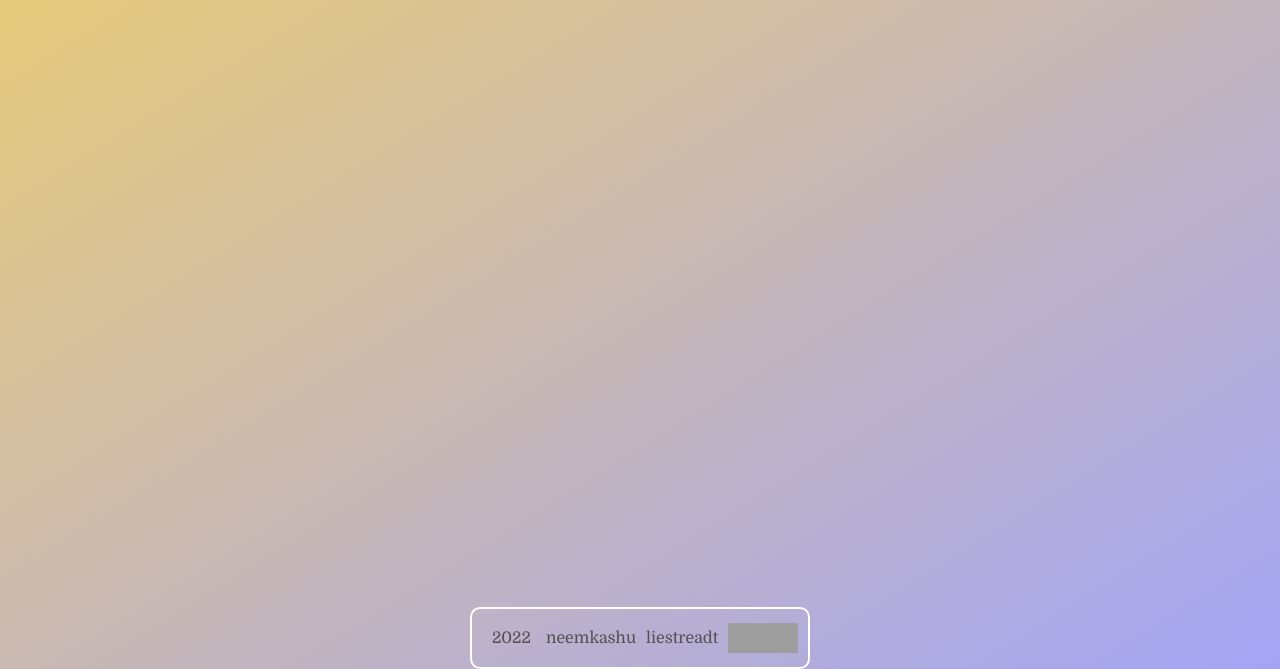
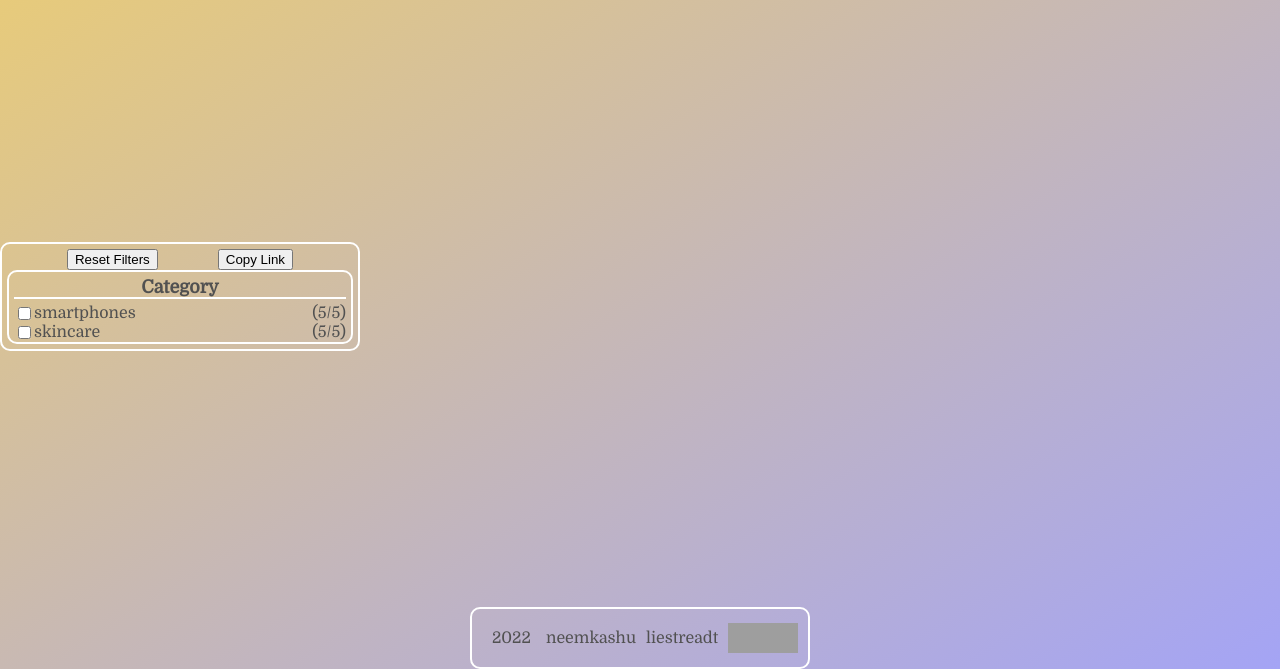
Before and after one commit to liestreadt/online-store, a website built with webpack: page src/side-filter/index.html in a window 1280 px wide. Shown: the part 131-800 px from the top of the page. Built offline with nearby package versions, Linux system fonts and the light colour scheme; grey boxes are pictures that could not be loaded.

Commit message:
feat: add category filter template

```diff
--- a/src/sass/abstracts/_constants.scss
+++ b/src/sass/abstracts/_constants.scss
@@ -16,6 +16,9 @@ $padding-small: 1rem;
 $margin-tiny: 0.5rem;
 $margin-medium: 2rem;
 
+$width-small: 360px;
+$width-medium: 500px;
+
 
 $border: 2px solid $color-primary-light;
 $border-small: 1px solid #FAEBD7;
--- a/src/side-filter/index.html
+++ b/src/side-filter/index.html
@@ -26,6 +26,56 @@
         </header>
 
             <section class="side-filter">
+                <div class="side-filter__control-buttons">
+                    <button class="side-filter__reset">
+                        Reset Filters
+                    </button>
+                    <button class="side-filter__copy">
+                        Copy Link
+                    </button>
+                </div>
+                <div class="side-filter__category">
+                    <h2 class="side-filter__filter-header">
+                        Category
+                    </h2>
+                    <div class="category-item">
+                        <input
+                            type="checkbox"
+                            id="input-smartphones"
+                            class="category-item__checkbox">
+                        <label
+                            for="input-smartphones"
+                            class="category-item__label">
+                            smartphones
+                        </label>
+                        <span class="category-item__amount">
+                            (5/5)
+                        </span>
+                    </div>
+                    <div class="category-item">
+                        <input
+                            type="checkbox"
+                            id="input-skincare">
+                        <label
+                            for="input-skincare"
+                            class="category-item__label">
+                            skincare
+                        </label>
+                        <span class="category-item__amount">
+                            (5/5)
+                        </span>
+                    </div>
+                </div>
+
+                <div class="side-filter__brand">
+
+                </div>
+                <div class="side-filter__price">
+
+                </div>
+                <div class="side-filter__stock">
+
+                </div>
             </section>
 
         <footer class="footer">
--- a/src/side-filter/side-filter.scss
+++ b/src/side-filter/side-filter.scss
@@ -0,0 +1,32 @@
+.side-filter {
+    display: flex;
+    flex-direction: column;
+    flex-wrap: wrap;
+    border: $border;
+    border-radius: $radius-small;
+    box-sizing: border-box;
+    width: $width-small;
+    padding: $padding-tiny;
+}
+.side-filter__control-buttons {
+    display: flex;
+    justify-content: space-evenly;
+}
+.side-filter__category {
+    border: $border;
+    border-radius: $radius-small;
+}
+.side-filter__filter-header {
+    margin: $margin-tiny;
+    border-bottom: $border;
+    font-size: 1.8rem;
+    text-align: center;
+}
+.category-item {
+    display: flex;
+    padding: 0 $padding-tiny;
+}
+.category-item__amount {
+   flex-grow: 10;
+   text-align: end;
+}
```
